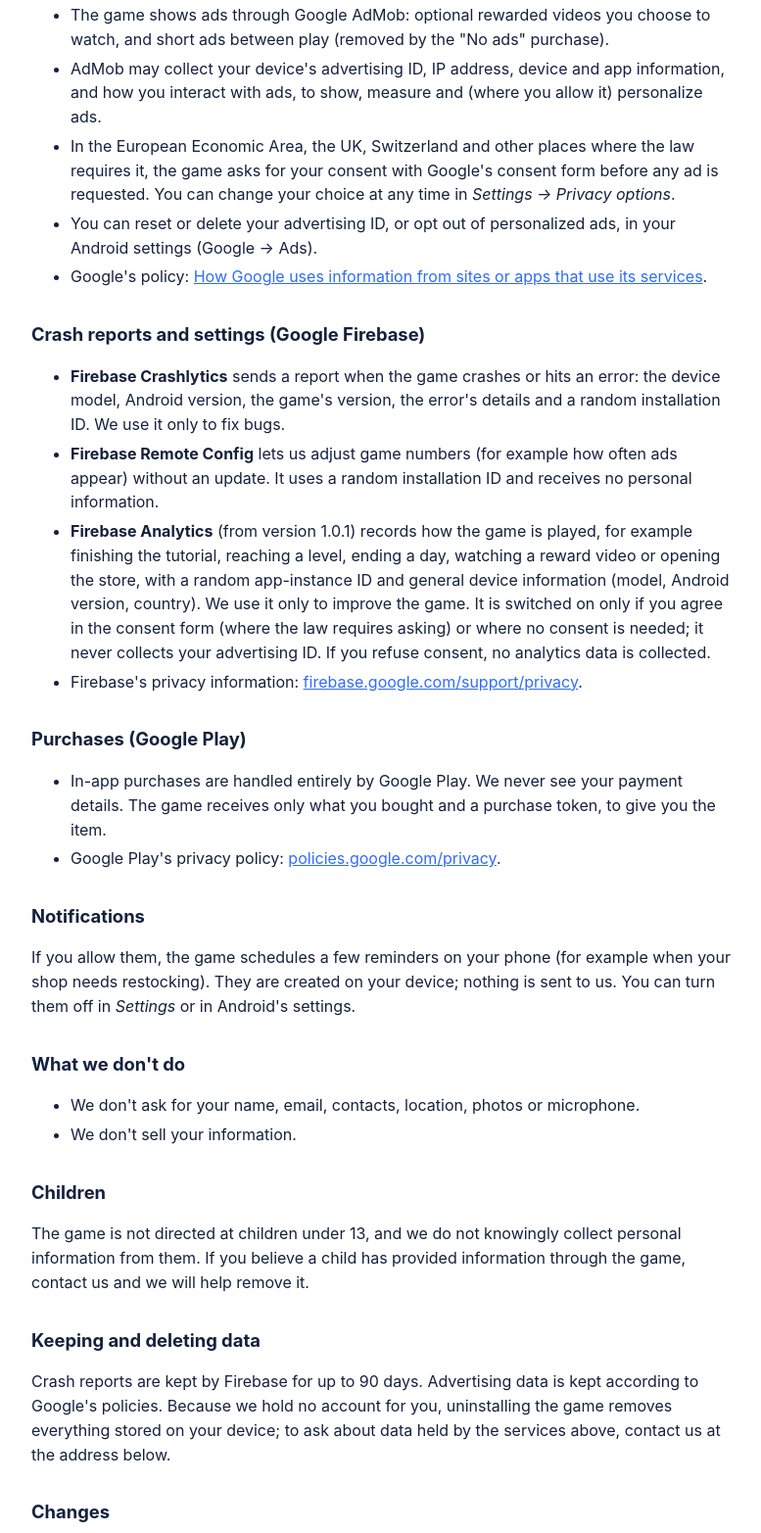
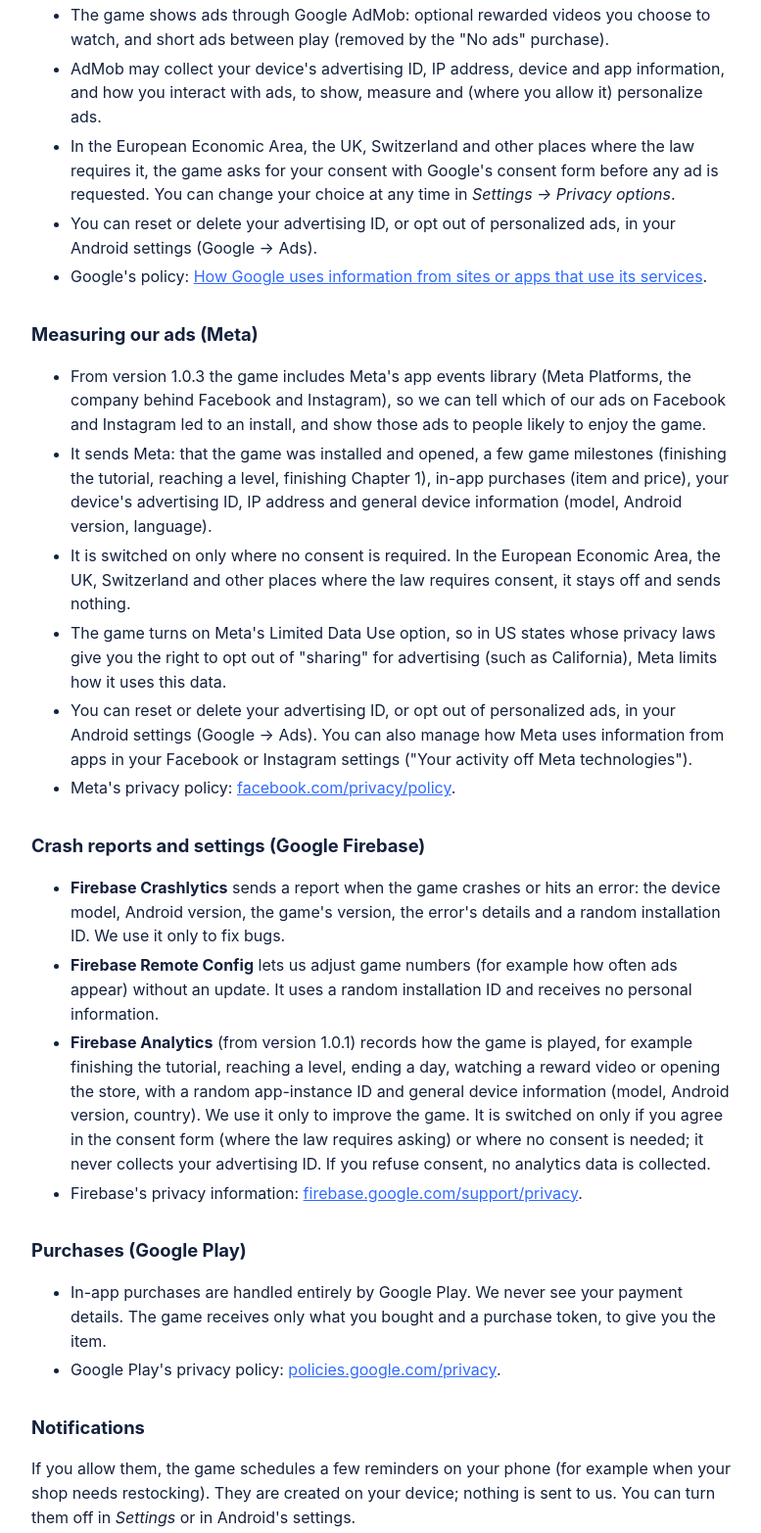
Before and after one commit to ShivamNagar48/ShivamNagar48.github.io, a plain HTML site: page privacy-policy.html in a window 1280 px wide. Shown: the part 441-2006 px from the top of the page at 98% size, without its empty margins (248-1025 px from the left). Drawn offline with Linux system fonts and the light colour scheme.

Commit message:
Privacy policy: Meta app events (1.0.3), Limited Data Use for US states
Co-Authored-By: Claude Opus 5.5 <noreply@anthropic.com>

```diff
--- a/privacy-policy.html
+++ b/privacy-policy.html
@@ -34,6 +34,16 @@
   <li>Google's policy: <a href="https://policies.google.com/technologies/partner-sites">How Google uses information from sites or apps that use its services</a>.</li>
 </ul>
 
+<h2>Measuring our ads (Meta)</h2>
+<ul>
+  <li>From version 1.0.3 the game includes Meta's app events library (Meta Platforms, the company behind Facebook and Instagram), so we can tell which of our ads on Facebook and Instagram led to an install, and show those ads to people likely to enjoy the game.</li>
+  <li>It sends Meta: that the game was installed and opened, a few game milestones (finishing the tutorial, reaching a level, finishing Chapter 1), in-app purchases (item and price), your device's advertising ID, IP address and general device information (model, Android version, language).</li>
+  <li>It is switched on only where no consent is required. In the European Economic Area, the UK, Switzerland and other places where the law requires consent, it stays off and sends nothing.</li>
+  <li>The game turns on Meta's Limited Data Use option, so in US states whose privacy laws give you the right to opt out of "sharing" for advertising (such as California), Meta limits how it uses this data.</li>
+  <li>You can reset or delete your advertising ID, or opt out of personalized ads, in your Android settings (Google → Ads). You can also manage how Meta uses information from apps in your Facebook or Instagram settings ("Your activity off Meta technologies").</li>
+  <li>Meta's privacy policy: <a href="https://www.facebook.com/privacy/policy/">facebook.com/privacy/policy</a>.</li>
+</ul>
+
 <h2>Crash reports and settings (Google Firebase)</h2>
 <ul>
   <li><strong>Firebase Crashlytics</strong> sends a report when the game crashes or hits an error: the device model, Android version, the game's version, the error's details and a random installation ID. We use it only to fix bugs.</li>
@@ -61,7 +71,7 @@
 <p>The game is not directed at children under 13, and we do not knowingly collect personal information from them. If you believe a child has provided information through the game, contact us and we will help remove it.</p>
 
 <h2>Keeping and deleting data</h2>
-<p>Crash reports are kept by Firebase for up to 90 days. Advertising data is kept according to Google's policies. Because we hold no account for you, uninstalling the game removes everything stored on your device; to ask about data held by the services above, contact us at the address below.</p>
+<p>Crash reports are kept by Firebase for up to 90 days. Advertising data is kept according to Google's and Meta's policies. Because we hold no account for you, uninstalling the game removes everything stored on your device; to ask about data held by the services above, contact us at the address below.</p>
 
 <h2>Changes</h2>
 <p>If this policy changes, the new version will be posted on this page with a new effective date.</p>
```
